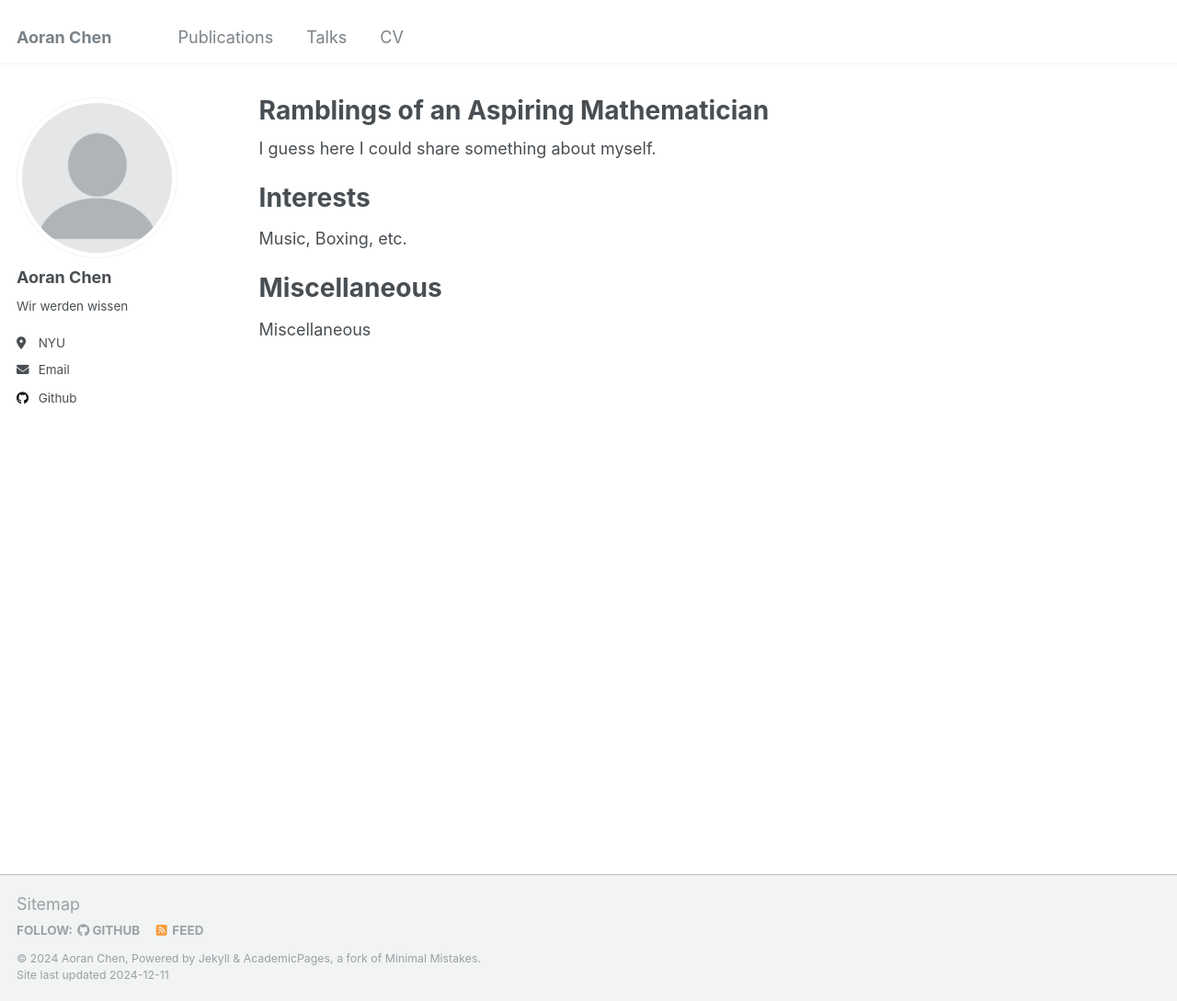
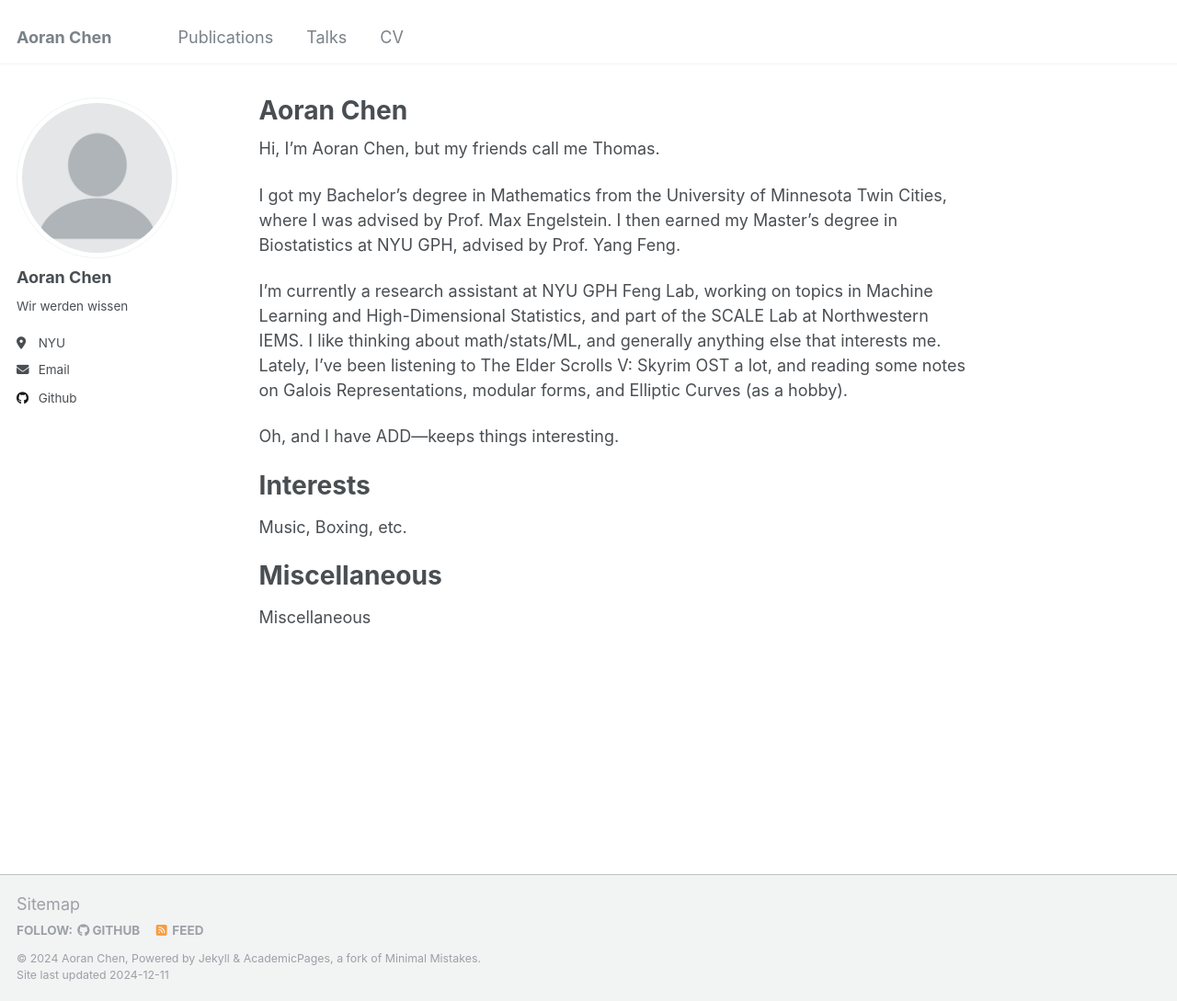
Before and after one commit to samohtaerg/samohtaerg.github.io, a Jekyll site: the page built from _pages/about.md, in a window 1280 px wide and 1089 px high. Shown: the whole window at 92% size. Built offline with Jekyll 4.4.1, drawn with Linux system fonts in a browser that asks for light colours.

Commit message:
Update about.md

```diff
--- a/_pages/about.md
+++ b/_pages/about.md
@@ -1,12 +1,18 @@
 ---
 permalink: /
-title: "Ramblings of an Aspiring Mathematician"
+title: "Aoran Chen"
 author_profile: true
 redirect_from:
   - /about/
   - /about.html
 ---
-I guess here I could share something about myself.
+Hi, I’m Aoran Chen, but my friends call me Thomas.
+
+I got my Bachelor’s degree in Mathematics from the University of Minnesota Twin Cities, where I was advised by Prof. Max Engelstein. I then earned my Master’s degree in Biostatistics at NYU GPH, advised by Prof. Yang Feng.
+
+I’m currently a research assistant at NYU GPH Feng Lab, working on topics in Machine Learning and High-Dimensional Statistics, and part of the SCALE Lab at Northwestern IEMS. I like thinking about math/stats/ML, and generally anything else that interests me. Lately, I’ve been listening to The Elder Scrolls V: Skyrim OST a lot, and reading some notes on Galois Representations, modular forms, and Elliptic Curves (as a hobby).
+
+Oh, and I have ADD—keeps things interesting.
 
 
 Interests
```
